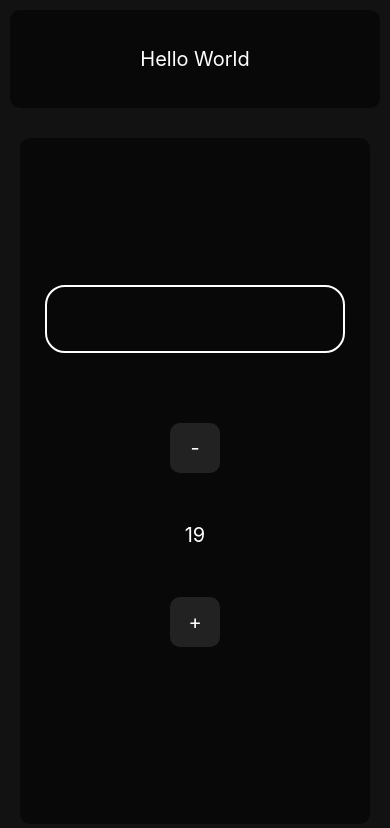
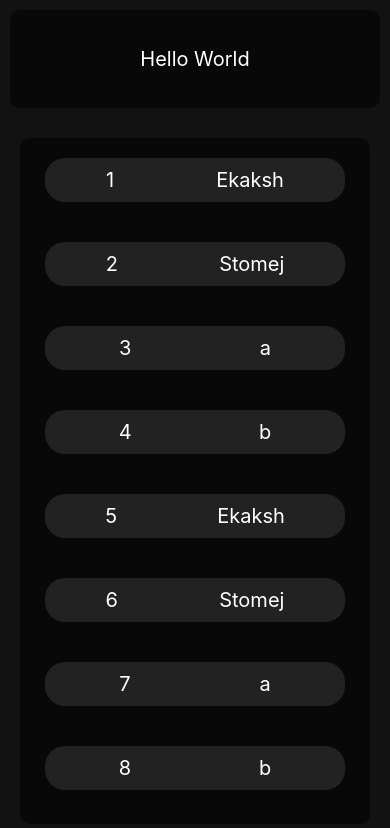
Before and after one commit to ekakshjanweja/ValorantStatsApp-TBB, a React Native app: screen / in a window 390 px wide. Shown: the top 828 px of the page. Built offline with nearby package versions, Linux system fonts and the light colour scheme.

Commit message:
FLatList and ScrollView

```diff
--- a/App.tsx
+++ b/App.tsx
@@ -1,23 +1,58 @@
 import React, {useState} from 'react';
-import {View, Text, StatusBar, TextInput, TouchableOpacity} from 'react-native';
+import {
+  View,
+  Text,
+  StatusBar,
+  TextInput,
+  ScrollView,
+  FlatList,
+} from 'react-native';
 
 //Importing external style
 
 import {customStyle} from './style.ts';
 
 export default function App() {
-  const [inputBoxValue, setInputBoxValue] = useState('');
+  const [data, setData] = useState([
+    {
+      id: 1,
+      name: 'Ekaksh',
+    },
 
-  const [counter, setCounter] = useState(19);
+    {
+      id: 2,
+      name: 'Stomej',
+    },
 
-  const increment = () => {
-    setCounter(counter => counter + 1);
-  };
+    {
+      id: 3,
+      name: 'a',
+    },
 
-  const decrement = () => {
-    if (counter > 0) setCounter(counter => counter - 1);
-  };
+    {
+      id: 4,
+      name: 'b',
+    },
+    {
+      id: 5,
+      name: 'Ekaksh',
+    },
 
+    {
+      id: 6,
+      name: 'Stomej',
+    },
+
+    {
+      id: 7,
+      name: 'a',
+    },
+
+    {
+      id: 8,
+      name: 'b',
+    },
+  ]);
   return (
     <View style={customStyle.mainContainer}>
       <StatusBar backgroundColor={'#121212'} />
@@ -25,25 +60,28 @@ export default function App() {
         <Text style={customStyle.text}>Hello World</Text>
       </View>
       <View style={customStyle.lowerContainer}>
-        <TextInput
-          style={customStyle.textInput}
-          value={inputBoxValue}
-          onChangeText={value => {
-            setInputBoxValue(value);
-          }}></TextInput>
-        <Text style={customStyle.text}>{inputBoxValue}</Text>
-
-        <TouchableOpacity onPress={decrement}>
-          <View style={customStyle.counter}>
-            <Text style={customStyle.text}>-</Text>
-          </View>
-        </TouchableOpacity>
-        <Text style={customStyle.text}>{counter}</Text>
-        <TouchableOpacity onPress={increment}>
-          <View style={customStyle.counter}>
-            <Text style={customStyle.text}>+</Text>
-          </View>
-        </TouchableOpacity>
+        {/* <ScrollView style={customStyle.scrollViewStyle}>
+          {data.map((listData, index) => {
+            return (
+              <View style={customStyle.listTyle} key={listData.id}>
+                <Text style={customStyle.text}> {listData.id} </Text>
+                <Text style={customStyle.text}> {listData.name} </Text>
+              </View>
+            );
+          })}
+        </ScrollView> */}
+        <FlatList
+          style={customStyle.scrollViewStyle}
+          data={data}
+          renderItem={({item}) => {
+            return (
+              <View style={customStyle.listStyle}>
+                <Text style={customStyle.text}>{item.id}</Text>
+                <Text style={customStyle.text}>{item.name}</Text>
+              </View>
+            );
+          }}
+        />
       </View>
     </View>
   );
--- a/style.ts
+++ b/style.ts
@@ -24,32 +24,23 @@ const customStyle = StyleSheet.create({
     alignItems: 'center',
   },
 
-  textInput: {
-    borderRadius: 20,
-    borderWidth: 2,
-    width: 300,
-    borderColor: 'white',
-    margin: 20,
-    padding: 20,
-    color: 'white',
-    fontSize: 20,
+  scrollViewStyle: {
+    flex: 1,
   },
 
-  counterContainer: {
-    flex: 10,
+  listStyle: {
+    flex: 1,
+    flexDirection: 'row',
+    justifyContent: 'space-around',
     alignItems: 'center',
-    justifyContent: 'space-around',
-    flexDirection: 'row',
-  },
-
-  counter: {
-    margin: 50,
+    fontSize: 30,
     backgroundColor: '#222222',
-    height: 50,
-    width: 50,
-    borderRadius: 10,
-    alignItems: 'center',
-    justifyContent: 'center',
+    marginTop: 20,
+    marginBottom: 20,
+    padding: 10,
+    borderRadius: 20,
+    height: 80,
+    width: 300,
   },
 
   text: {
```
